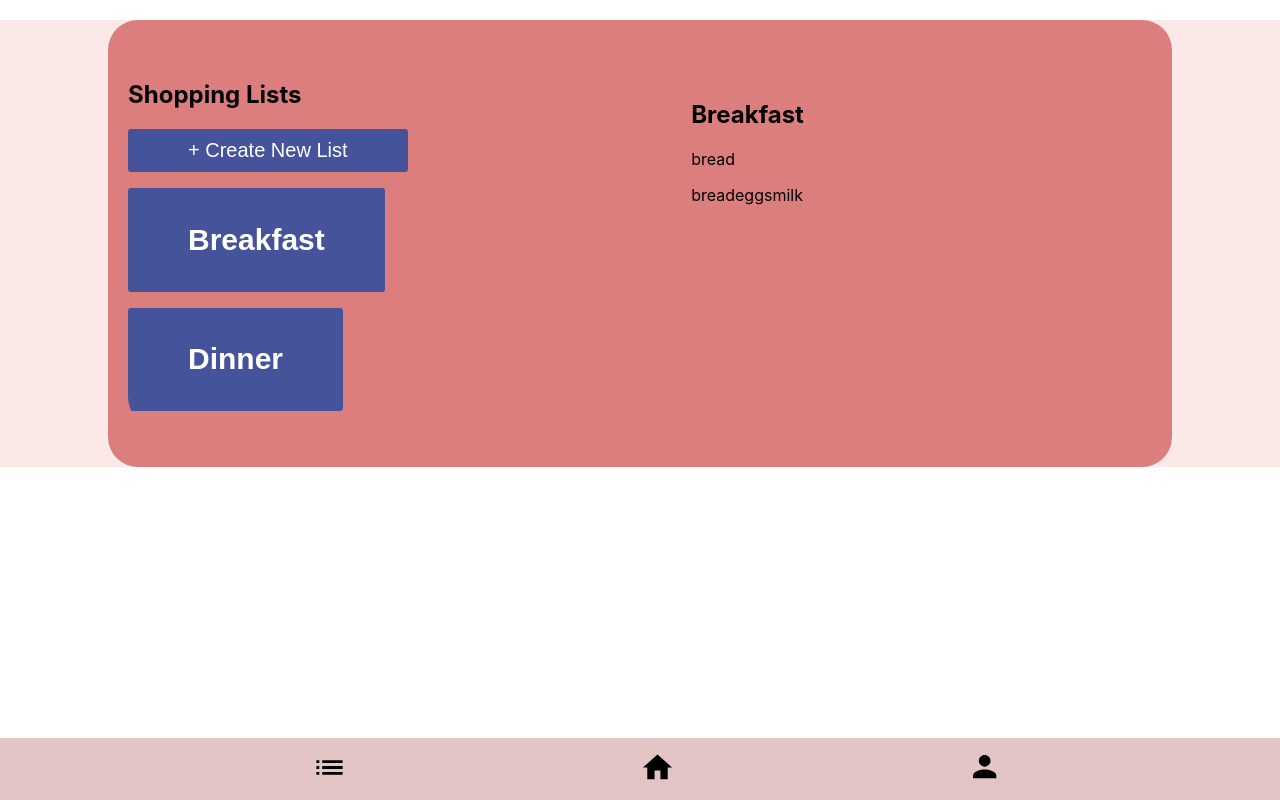
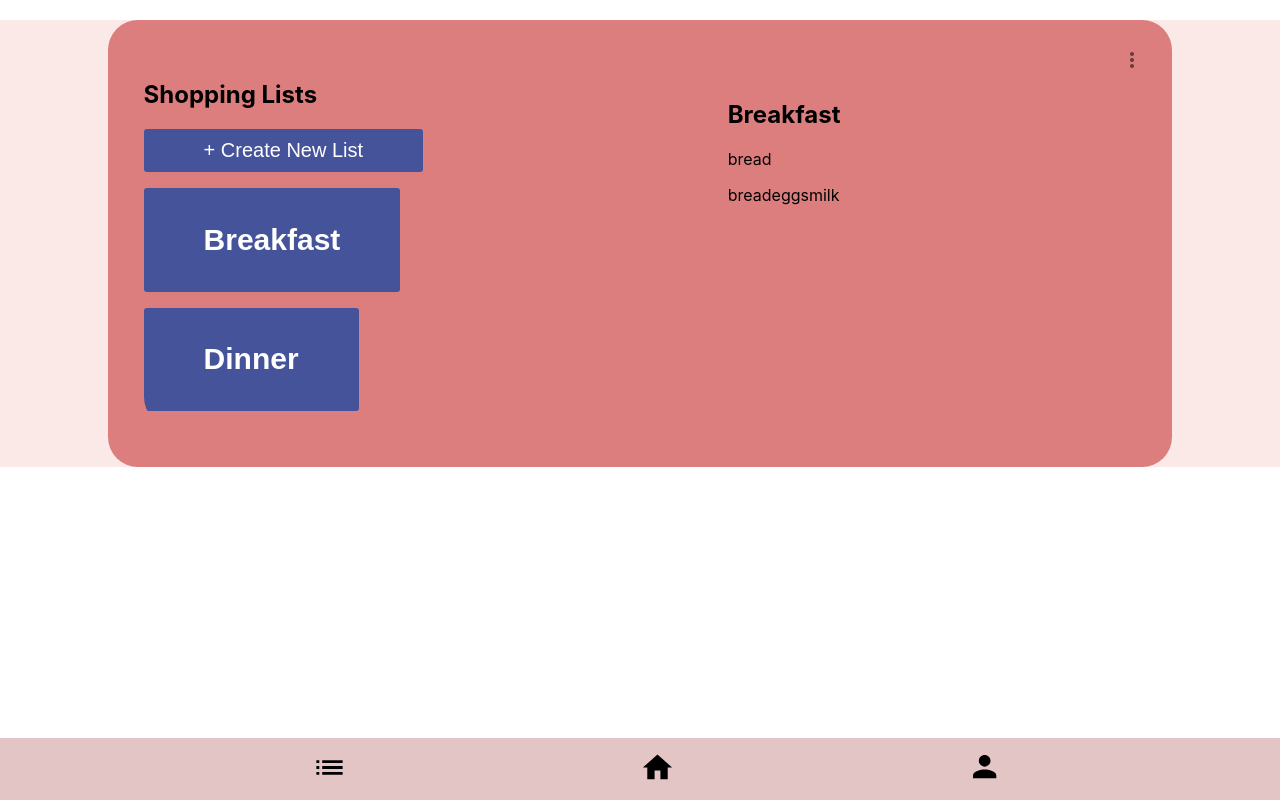
Before and after one commit to Capstone-Projects-2022-Spring/project_bazaaraUI, a React (Create React App) app in the folder bazaara_ui/: page /shoppinglists in a window 1280 px wide. Built offline with nearby package versions, Linux system fonts and the light colour scheme.

Commit message:
added visual for creating new shopping list and dropdown menu for list management

```diff
--- a/bazaara_ui/package.json
+++ b/bazaara_ui/package.json
@@ -3,6 +3,10 @@
   "version": "0.1.0",
   "private": true,
   "dependencies": {
+    "@emotion/react": "^11.8.1",
+    "@emotion/styled": "^11.8.1",
+    "@mui/icons-material": "^5.5.0",
+    "@mui/material": "^5.5.0",
     "@testing-library/jest-dom": "^5.16.2",
     "@testing-library/react": "^12.1.3",
     "@testing-library/user-event": "^13.5.0",
--- /dev/null
+++ b/bazaara_ui/src/Components/Pages/ShoppingLists/InputPopUp.js
@@ -0,0 +1,29 @@
+import React, { Component } from "react";
+import { shoppingList, ListObject } from './mockdata'
+
+
+export default class PopUp extends Component {
+  handleClick = () => {
+   this.props.toggle();
+  };
+
+  handleChange = (newName) => {
+      //shoppingList.push(2, newName, '', []);
+  }
+render() {
+  return (
+   <div className="modal">
+     <div className="modal_content">
+     <span className="close" onClick={this.handleClick}>&times;    </span>
+     <form>
+         <input type="text" placeholder="New Shopping List Name" onChange={this.handleChange(this.state)} />
+
+     <br />
+     <input type="submit"/>
+
+     </form>
+    </div>
+   </div>
+  );
+ }
+}
--- a/bazaara_ui/src/Components/Pages/ShoppingLists/ShoppingListViewer.js
+++ b/bazaara_ui/src/Components/Pages/ShoppingLists/ShoppingListViewer.js
@@ -4,6 +4,8 @@ import { Link } from 'react-router-dom';
 import GetMockData from './GetMockData'
 import ShoppingList from './ShoppingList';
 import { shoppingList, ListObject } from './mockdata'
+import InputPopUp from  './InputPopUp'
+import ThreeDotDropdown from './ThreeDotDropdown'
 
 /* const select = [
     {index: 0, name: 'Breakfast', food: 'bread', products: ['bread', 'eggs', 'milk']},
@@ -16,6 +18,15 @@ let chosenList = 0;
 
 
 export class ShoppingListViewer extends React.Component {
+    state = {
+        seen: false
+        };
+       togglePop = () => {
+        this.setState({
+         seen: !this.state.seen
+        });
+       };
+
     render() {
         const showList = (index) => {
 
@@ -31,30 +42,25 @@ export class ShoppingListViewer extends React.Component {
 
                     <div className='listoflists'>
                         <h1>Shopping Lists</h1>
-                            <button onClick="">+ Create New List</button>
+                            <button onClick={this.togglePop}>+ Create New List</button>
+                            {this.state.seen ? <InputPopUp toggle={this.togglePop} /> : null}
 
                             {shoppingList.map(listName => (
                                     <p><button onClick={() => showList(listName.index)} >
                                         <GetMockData
                                             key={listName.name}
                                             name={listName.name}
-
-
                                         />
                                     </button></p>
                             ))}
                     </div>
 
-                    <div className='listoflists'>
-
-
-
+                    <div className='listofproducts'>
 
                     <ShoppingList selectedList={chosenList}/>
+
                     </div>
-
-
-
+                    <ThreeDotDropdown />
 
 
                 </div>
--- /dev/null
+++ b/bazaara_ui/src/Components/Pages/ShoppingLists/ThreeDotDropdown.js
@@ -0,0 +1,104 @@
+import * as React from 'react';
+import { styled, alpha } from '@mui/material/styles';
+import Button from '@mui/material/Button';
+import Menu from '@mui/material/Menu';
+import MenuItem from '@mui/material/MenuItem';
+import EditIcon from '@mui/icons-material/Edit';
+import Divider from '@mui/material/Divider';
+import KeyboardArrowDownIcon from '@mui/icons-material/KeyboardArrowDown';
+import MoreVertIcon from '@mui/icons-material/MoreVert';
+import IconButton from '@mui/material/IconButton';
+import RemoveCircle from '@mui/icons-material/RemoveCircle';
+import Delete from '@mui/icons-material/Delete';
+
+//https://mui.com/components/menus/  Customization and Max height menu
+
+const StyledMenu = styled((props) => (
+  <Menu
+    elevation={0}
+    anchorOrigin={{
+      vertical: 'bottom',
+      horizontal: 'right',
+    }}
+    transformOrigin={{
+      vertical: 'top',
+      horizontal: 'right',
+    }}
+    {...props}
+  />
+))(({ theme }) => ({
+  '& .MuiPaper-root': {
+    borderRadius: 6,
+    marginTop: theme.spacing(1),
+    minWidth: 180,
+    color:
+      theme.palette.mode === 'light' ? 'rgb(55, 65, 81)' : theme.palette.grey[300],
+    boxShadow:
+      'rgb(255, 255, 255) 0px 0px 0px 0px, rgba(0, 0, 0, 0.05) 0px 0px 0px 1px, rgba(0, 0, 0, 0.1) 0px 10px 15px -3px, rgba(0, 0, 0, 0.05) 0px 4px 6px -2px',
+    '& .MuiMenu-list': {
+      padding: '4px 0',
+    },
+    '& .MuiMenuItem-root': {
+      '& .MuiSvgIcon-root': {
+        fontSize: 18,
+        color: theme.palette.text.secondary,
+        marginRight: theme.spacing(1.5),
+      },
+      '&:active': {
+        backgroundColor: alpha(
+          theme.palette.primary.main,
+          theme.palette.action.selectedOpacity,
+        ),
+      },
+    },
+  },
+}));
+
+export default function CustomizedMenus() {
+  const [anchorEl, setAnchorEl] = React.useState(null);
+  const open = Boolean(anchorEl);
+  const handleClick = (event) => {
+    setAnchorEl(event.currentTarget);
+  };
+  const handleClose = () => {
+    setAnchorEl(null);
+  };
+
+  return (
+    <div>
+      <IconButton
+        aria-label="more"
+        id="long-button"
+        aria-controls={open ? 'long-menu' : undefined}
+        aria-expanded={open ? 'true' : undefined}
+        aria-haspopup="true"
+        onClick={handleClick}
+      >
+        <MoreVertIcon />
+      </IconButton>
+      <StyledMenu
+        id="demo-customized-menu"
+        MenuListProps={{
+          'aria-labelledby': 'demo-customized-button',
+        }}
+        anchorEl={anchorEl}
+        open={open}
+        onClose={handleClose}
+      >
+        <MenuItem onClick={handleClose} disableRipple>
+          <RemoveCircle />
+          Remove Items
+        </MenuItem>
+        <MenuItem onClick={handleClose} disableRipple>
+          <EditIcon />
+          Rename List
+        </MenuItem>
+        <Divider sx={{ my: 0.5 }} />
+        <MenuItem onClick={handleClose} disableRipple>
+          <Delete />
+          Delete List
+        </MenuItem>
+      </StyledMenu>
+    </div>
+  );
+}
--- a/bazaara_ui/src/Components/Pages/ShoppingLists/styles.css
+++ b/bazaara_ui/src/Components/Pages/ShoppingLists/styles.css
@@ -51,15 +51,19 @@ button {
     overflow: auto;
 }
 
-#listofproducts {
-    max-width: 4000px;
-    min-width: 300px;
-    max-height: 700px;
-    width: 80%;
-    height: 90%;
+.listofproducts {
+    max-width: 80%;
+    min-width: 40%;
+    max-height: 100%;
+
 
     margin: 20px auto;
-    background-color: #9d34da;
+    background-color: #dd7e7e;
     border-radius: 30px;
+    overflow: auto;
 
 }
+
+.dropdown {
+    justify-content: left;
+}
```
Also changed, not shown: 1 other file (tests, documents, lock files or other folders).
